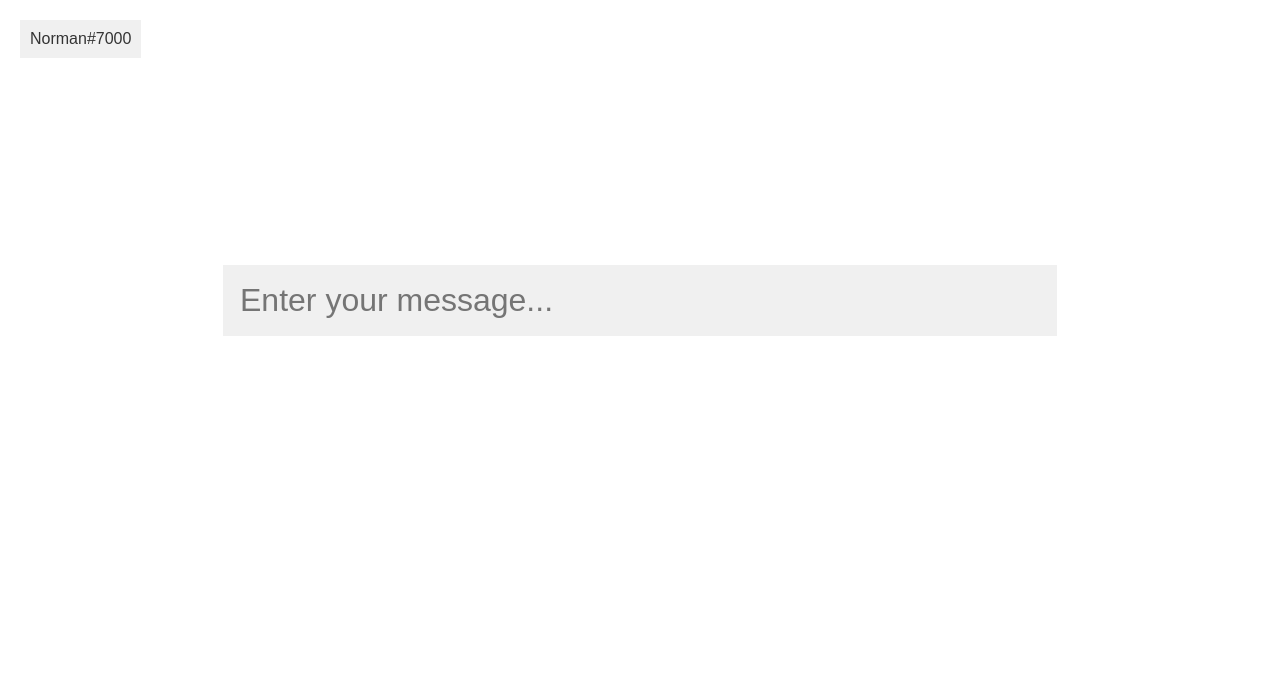
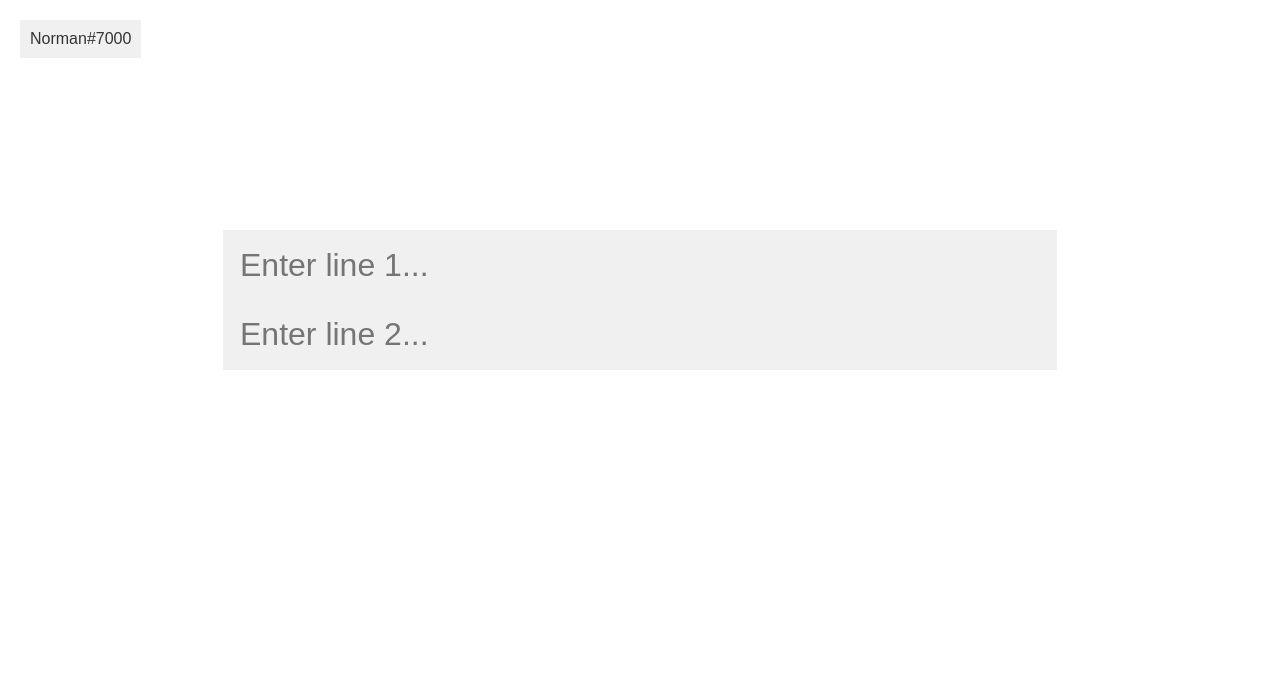
Before and after one commit to irpl/ecse3038-lab5-tester, a FastAPI app: page / in a window 1280 px wide. Shown: the top 699 px of the page. Run offline with FastAPI, Linux system fonts and the light colour scheme.

Commit message:
added a second line

```diff
--- a/main.py
+++ b/main.py
@@ -25,22 +25,20 @@ async def get_message(api_key: Optional[str] = Header(None)):
     raise HTTPException(status_code=400, detail="API key missing")
 
   if api_key in messages:
-    return {"message": messages[api_key]}
+    return messages[api_key]
   else:
     raise HTTPException(status_code=404, detail="Message not found")
 
 
 @app.put("/message")
-async def update_or_create_message(message_data: dict,
-                                   api_key: Optional[str] = Header(None)):
+async def update_or_create_message(message_data: dict, api_key: Optional[str] = Header(None)):
   if not api_key:
     raise HTTPException(status_code=400, detail="API key missing")
 
-  if "message" not in message_data:
-    raise HTTPException(status_code=400,
-                        detail="Missing 'message' in request body")
+  if "messageLine1" not in message_data and "messageLine2" not in message_data:
+    raise HTTPException(status_code=400, detail="Missing 'message' in request body")
 
-  messages[api_key] = message_data["message"]
+  messages[api_key] = { "line_1": message_data["messageLine1"], "line_2": message_data["messageLine2"] }
   return {"status": "Message updated or created"}
 
 
--- a/static/script.js
+++ b/static/script.js
@@ -1,4 +1,6 @@
-const messageInput = document.getElementById('message-input');
+const messageInput1 = document.getElementById('message-input-1');
+const messageInput2 = document.getElementById('message-input-2');
+const messageInputs = document.getElementsByClassName("message-input");
 var names = [
   "Abe",
   "Abraham",
@@ -277,12 +279,17 @@ async function getMessage() {
     });
     if (response.ok) {
       const data = await response.json();
-      if (data.message) {
-        messageInput.value = data.message;
-        messageInput.style.color = 'black'; // Set text color to black
+      console.log(data)
+      if (data.line_1 || data.line_2) {
+        messageInput1.value = data.line_1;
+        messageInput2.value = data.line_2;
+        messageInput1.style.color = 'black'; // Set text color to black
+        messageInput2.style.color = 'black'; // Set text color to black
       } else {
-        messageInput.value = '';
-        messageInput.style.color = 'inherit'; // Reset text color to default
+        messageInput1.value = '';
+        messageInput2.value = '';
+        messageInput1.style.color = 'inherit'; // Reset text color to default
+        messageInput2.style.color = 'inherit'; // Reset text color to default
       }
     } else {
       console.error('Error fetching message:', response.statusText);
@@ -292,11 +299,14 @@ async function getMessage() {
   }
 }
 
-messageInput.addEventListener('keyup', async (event) => {
-  messageInput.style.color = 'black'; // Set text color to black
-  messageInput.style.borderColor = 'rgba(0, 0, 0, 0)'; // Set border to green
+async function handleSubmit(event) {
+  messageInput1.style.color = 'black'; // Set text color to black
+  messageInput2.style.color = 'black'; // Set text color to black
+  messageInput1.style.borderColor = 'rgba(0, 0, 0, 0)'; // Set border to green
+  messageInput2.style.borderColor = 'rgba(0, 0, 0, 0)'; // Set border to green
   if (event.key === 'Enter') {
-    const message = messageInput.value.trim();
+    const messageLine1 = messageInput1.value.trim();
+    const messageLine2 = messageInput2.value.trim();
     try {
       const response = await fetch('/message', {
         method: 'PUT',
@@ -304,20 +314,26 @@ messageInput.addEventListener('keyup', async (event) => {
           'Content-Type': 'application/json',
           'api-key': identifier,
         },
-        body: JSON.stringify({ message }),
+        body: JSON.stringify({ messageLine1, messageLine2 }),
       });
       if (!response.ok) {
         throw new Error(`Error: ${response.statusText}`);
       }
       // messageInput.style.color = 'green'; // Set text color to black
-      messageInput.style.borderColor = 'green'; // Set border to green
+      messageInput1.style.borderColor = 'green'; // Set border to green
+      messageInput2.style.borderColor = 'green'; // Set border to green
     } catch (error) {
       console.error(error);
       // messageInput.style.color = 'red'; // Set text color to black
-      messageInput.style.borderColor = 'red'; // Set border to green
+      messageInput1.style.borderColor = 'red'; // Set border to green
+      messageInput2.style.borderColor = 'red'; // Set border to green
     }
   }
-});
+}
+
+for (var i = 0; i < messageInputs.length; i++) {
+  messageInputs[i].addEventListener('keyup', handleSubmit, false);
+}
 
 setIdentifier();
 getMessage();
--- a/static/style.css
+++ b/static/style.css
@@ -3,13 +3,14 @@ body {
   margin-top: -100px;
   padding: 0;
   display: flex;
+  flex-direction: column;
   justify-content: center;
   align-items: center;
   font-family: sans-serif;
   height: 100vh;
 }
 
-#message-input {
+.message-input {
   background-color: #f0f0f0; /* Adjust background color if needed */
   border: 1px solid rgba(0, 0, 0, 0);
   outline: none;
@@ -19,7 +20,13 @@ body {
   width: 800px;
   transition: border-color 0.2s, color 0.2s;
 }
-
+#message-input-1 {
+  /* border-bottom: 1px solid rgba(0, 0, 0, 0); */
+  border-bottom: none;
+}
+#message-input-2 {
+  border-top: none;
+}
 
 
 .identifier {
--- a/templates/index.html
+++ b/templates/index.html
@@ -8,7 +8,8 @@
 </head>
 <body>
     <div class="identifier"></div>
-    <input type="text" id="message-input" maxlength="16" placeholder="Enter your message...">
+    <input type="text" class="message-input" id="message-input-1" maxlength="16" placeholder="Enter line 1...">
+    <input type="text" class="message-input" id="message-input-2" maxlength="16" placeholder="Enter line 2...">
     <script src="/static/script.js"></script>
 </body>
 </html>
```
